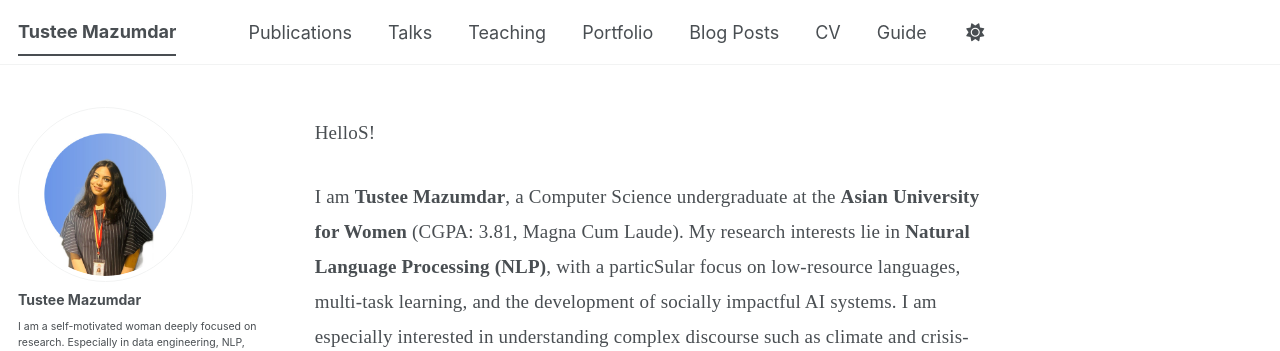
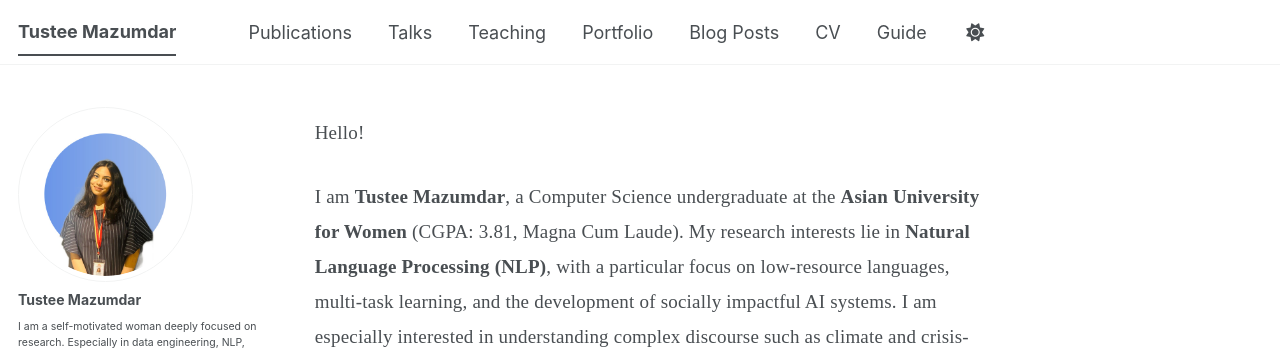
Before and after one commit to TusteeMazumdar/TusteeMazumdar.github.io, a Jekyll site: the page built from _pages/about.md, in a window 1280 px wide and 1324 px high. Shown: the top 351 px of the window. Built offline with Jekyll 4.4.1, drawn with Linux system fonts in a browser that asks for light colours; some web fonts are replaced; a script bundle is joined from its source files by our own code; library files that are not in the unit come from our copies; some of the changed text lies outside the part shown.

Commit message:
Update about.md

```diff
--- a/_pages/about.md
+++ b/_pages/about.md
@@ -7,10 +7,9 @@ redirect_from:
   - /about.html
 ---
 
+Hello!
 
-HelloS!
-
-I am **Tustee Mazumdar**, a Computer Science undergraduate at the **Asian University for Women** (CGPA: 3.81, Magna Cum Laude). My research interests lie in **Natural Language Processing (NLP)**, with a particSular focus on low-resource languages, multi-task learning, and the development of socially impactful AI systems. I am especially interested in understanding complex discourse such as climate and crisis-related narratives, and in addressing challenges related to bias, fairness, and robustness in modern machine learning systems.
+I am **Tustee Mazumdar**, a Computer Science undergraduate at the **Asian University for Women** (CGPA: 3.81, Magna Cum Laude). My research interests lie in **Natural Language Processing (NLP)**, with a particular focus on low-resource languages, multi-task learning, and the development of socially impactful AI systems. I am especially interested in understanding complex discourse such as climate and crisis-related narratives, and in addressing challenges related to bias, fairness, and robustness in modern machine learning systems.
 
 My recent work centers on **ClimateNet**, a multi-task neural architecture designed to analyze climate change discourse across multiple dimensions, including stance, relevance, and hate speech. Through this work, I aim to improve how machine learning models interpret nuanced and socially significant textual data, particularly in settings where labeled data is limited or inherently complex. This research also contributes to broader efforts in leveraging NLP for real-world societal challenges.
 
```
